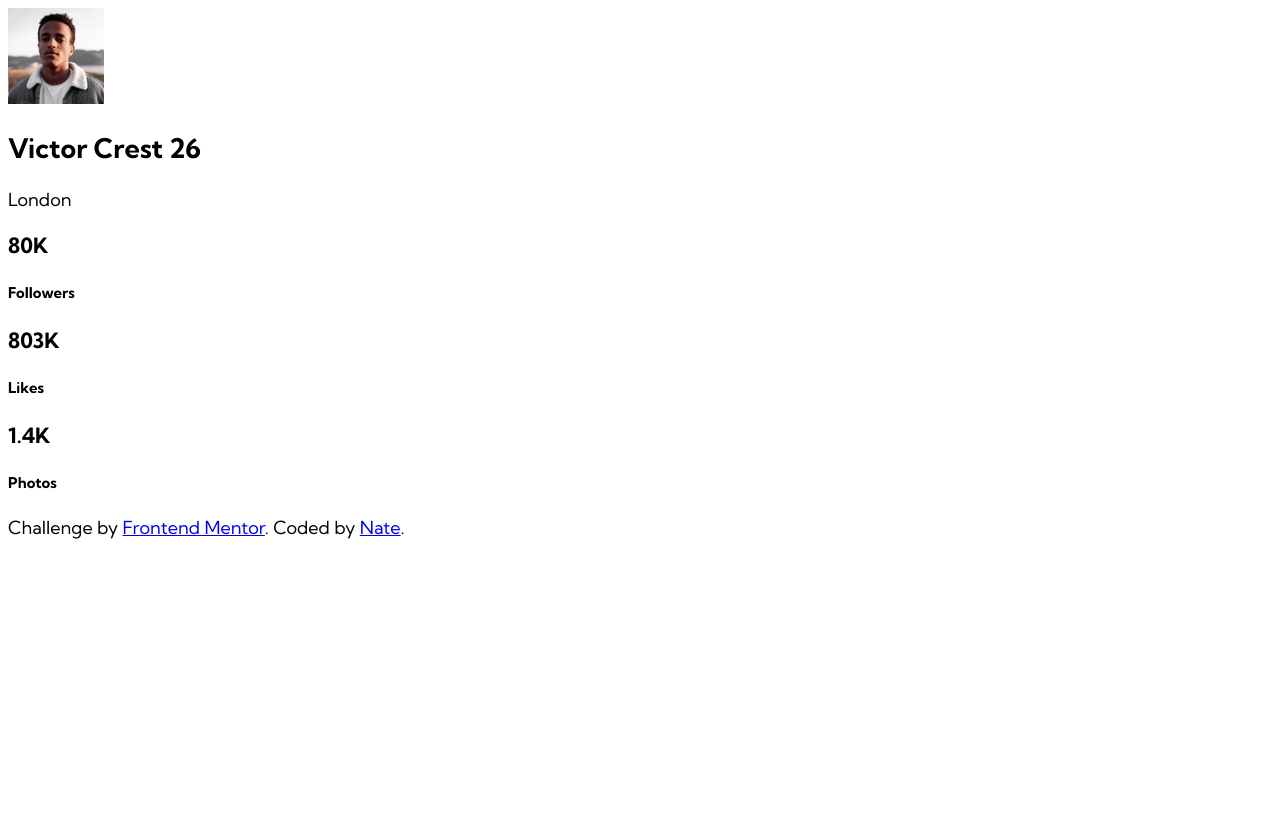
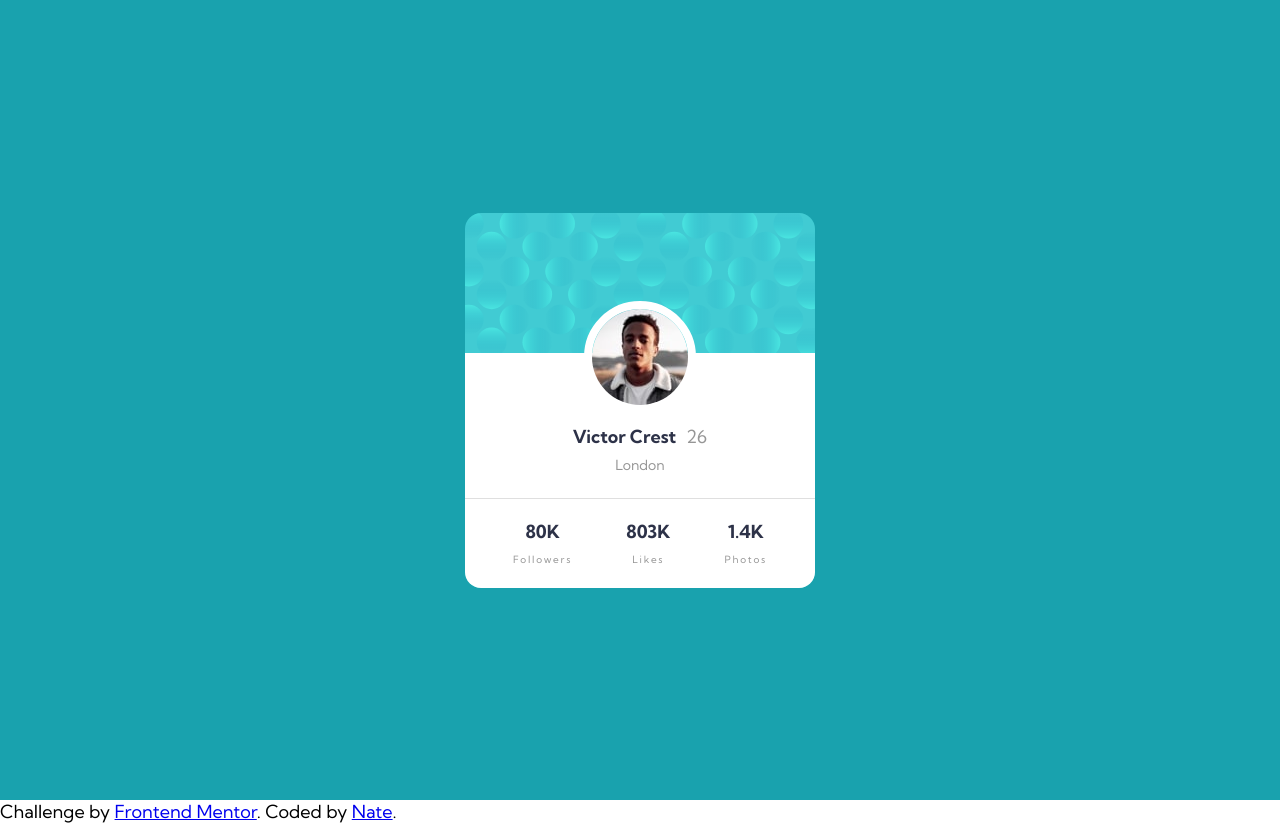
Before and after one commit to ntjnh/fem-profile-card-component, a website: page index.html in a window 1280 px wide. Before the commit the page ends 800 px from the top, so only its background shows below. Drawn offline with nearby package versions, Linux system fonts and the light colour scheme; files that its build step writes are made by us from their sources.

Commit message:
Finish styling card

```diff
--- a/main.scss
+++ b/main.scss
@@ -3,8 +3,104 @@ $dark-cyan: hsl(185, 75%, 39%);
 $black-blue: hsl(229, 23%, 23%);
 $grey-blue: hsl(227, 10%, 46%);
 $grey-dark: hsl(0, 0%, 59%);
+$white: #fff;
+
+* {
+    box-sizing: border-box;
+}
 
 body {
     font-family: 'Kumbh Sans', sans-serif;
     font-size: 1.125rem;
+    margin: 0;
+    padding: 0;
+
+    .container {
+        align-items: center;
+        background-color: $dark-cyan;
+        display: flex;
+        justify-content: center;
+        height: 100vh;
+        width: 100%;
+
+        .card {
+            align-items: flex-end;
+            background: #2DC0C3 url('images/bg-pattern-card.svg') no-repeat center top;
+            border-radius: 16px;
+            color: $black-blue;
+            display: flex;
+            flex-wrap: wrap;
+            min-height: 375px;
+            width: 350px;
+            text-align: center;
+
+            &__inner {
+                background-color: $white;
+                border-bottom-left-radius: 16px;
+                border-bottom-right-radius: 16px;
+                width: 100%;
+
+                .bio {
+                    padding: 4.5rem 1.75rem 1.5rem;
+                    position: relative;
+
+                    .photo {
+                        border: 8px solid $white;
+                        border-radius: 50%;
+                        box-sizing: content-box;
+                        display: block;
+                        left: 0;
+                        right: 0;
+                        margin: 0 auto;
+                        position: absolute;
+                        top: -3.25rem;
+                        height: 96px;
+                        width: 96px;
+                    }
+
+                    .name {
+                        font-size: 1.125rem;
+                        margin: 0 0 .5rem;
+
+                        .age {
+                            color: $grey-dark;
+                            font-weight: 400;
+                            display: inline-block;
+                            margin-left: .375rem;
+                        }
+                    }
+
+                    .city {
+                        color: $grey-dark;
+                        font-size: .875rem;
+                        margin: 0;
+                    }
+                }
+
+                .stats {
+                    align-items: center;
+                    border-top: 1px solid rgba($grey-dark, .3);
+                    display: flex;
+                    flex-wrap: nowrap;
+                    justify-content: space-between;
+                    padding: 1.325rem 3rem;
+
+                    .stat {
+                        .number {
+                            font-size: 1.125rem;
+                            margin: 0 0 .625rem;
+                        }
+
+                        .label {
+                            color: $grey-dark;
+                            font-size: .625rem;
+                            font-weight: 400;
+                            letter-spacing: .175em;
+                            margin: 0;
+                        }
+                    }
+                }
+            }
+        }
+    }
 }
```
